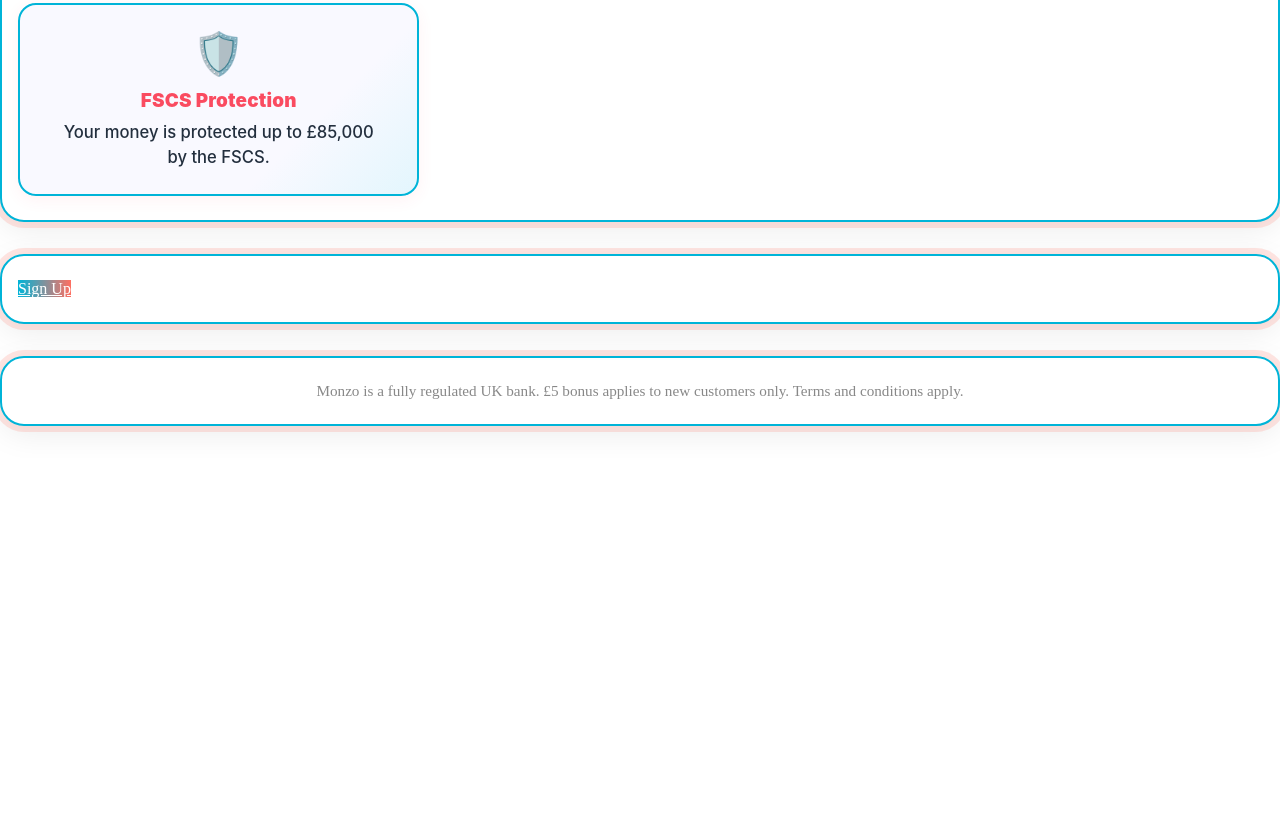
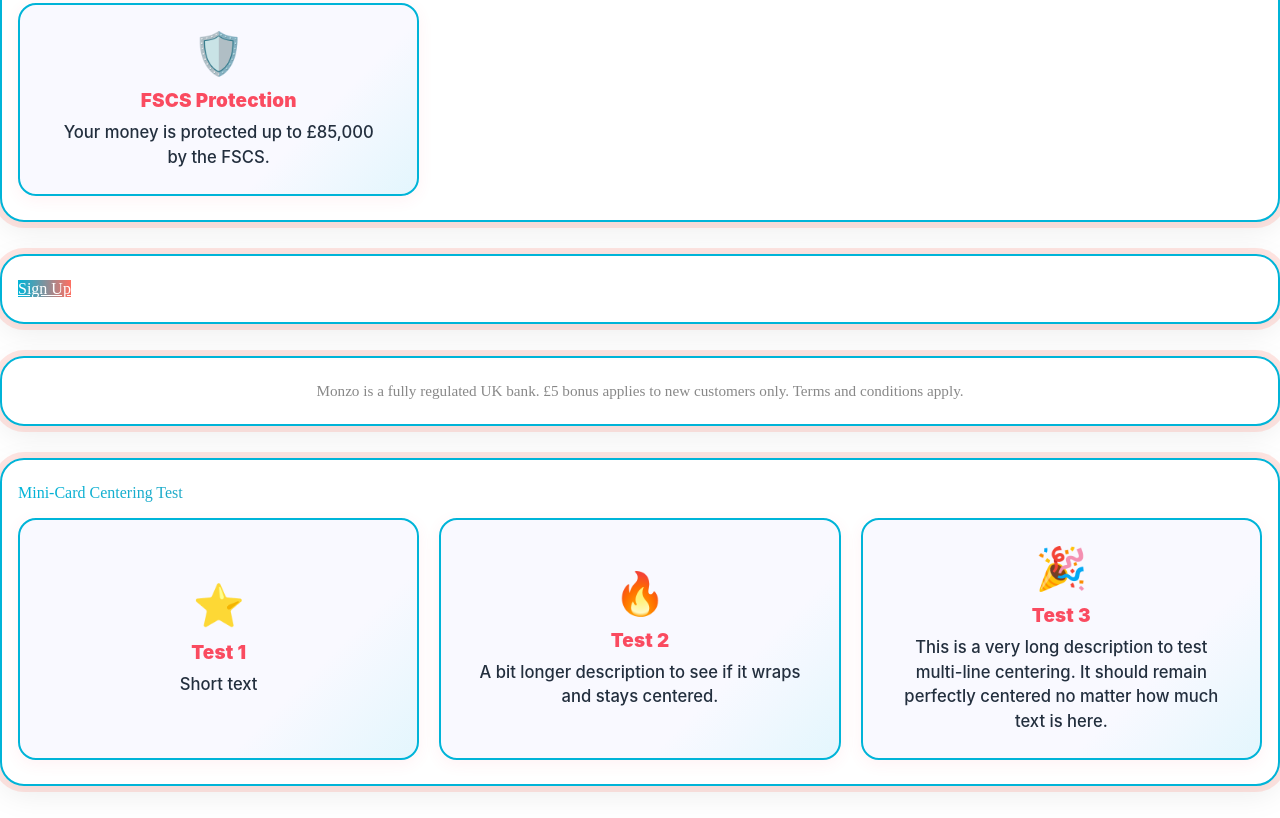
Before and after one commit to cfcMalky/QuidLinks, a plain HTML site: page offers/monzo.html in a window 1280 px wide. Shown: the part 1838-2656 px from the top of the page. Before the commit the page ends 2296 px from the top, so only its background shows below. Drawn offline with Linux system fonts and the light colour scheme.

Commit message:
Update monzo.html

```diff
--- a/offers/monzo.html
+++ b/offers/monzo.html
@@ -80,6 +80,16 @@
         <div class="card" style="text-align:center; font-size:0.95rem; color:#888;">
             Monzo is a fully regulated UK bank. £5 bonus applies to new customers only. Terms and conditions apply.
         </div>
+        <!-- TEST: Minimal card-grid centering test -->
+        <div class="card">
+            <div class="headline">Mini-Card Centering Test</div>
+            <div class="card-grid">
+                <div class="mini-card"><span class="icon">⭐</span><span class="title">Test 1</span><span class="desc">Short text</span></div>
+                <div class="mini-card"><span class="icon">🔥</span><span class="title">Test 2</span><span class="desc">A bit longer description to see if it wraps and stays centered.</span></div>
+                <div class="mini-card"><span class="icon">🎉</span><span class="title">Test 3</span><span class="desc">This is a very long description to test multi-line centering. It should remain perfectly centered no matter how much text is here.</span></div>
+            </div>
+        </div>
+        <!-- END TEST -->
     </div>
 </body>
 </html>
```
